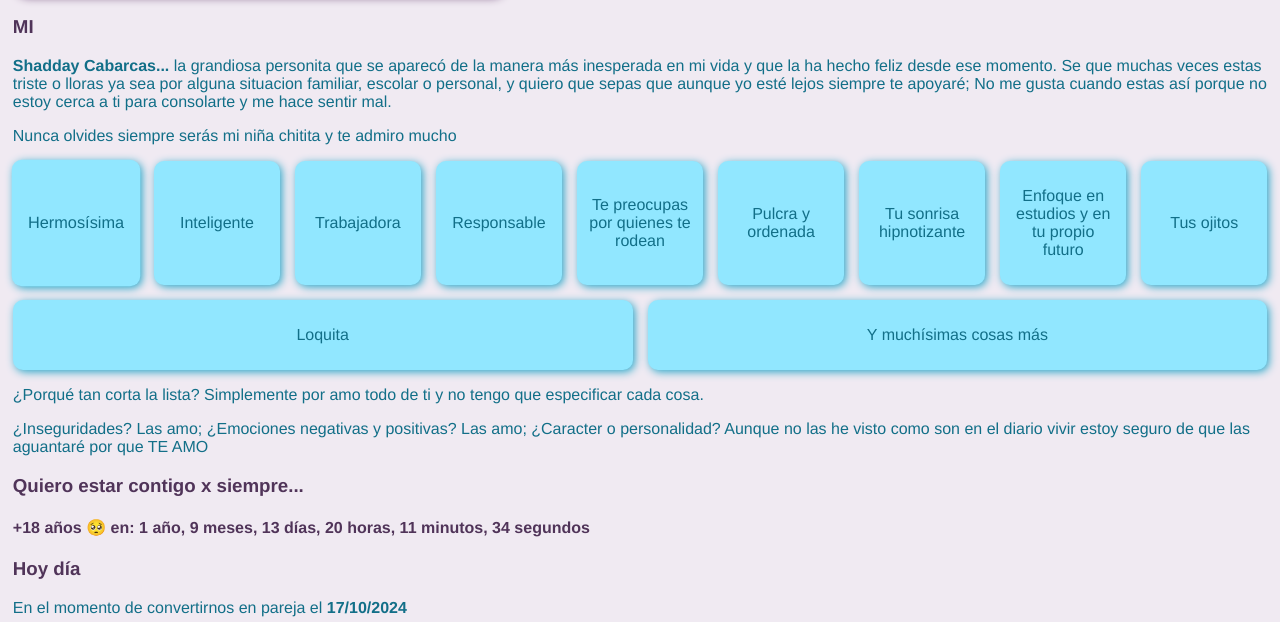
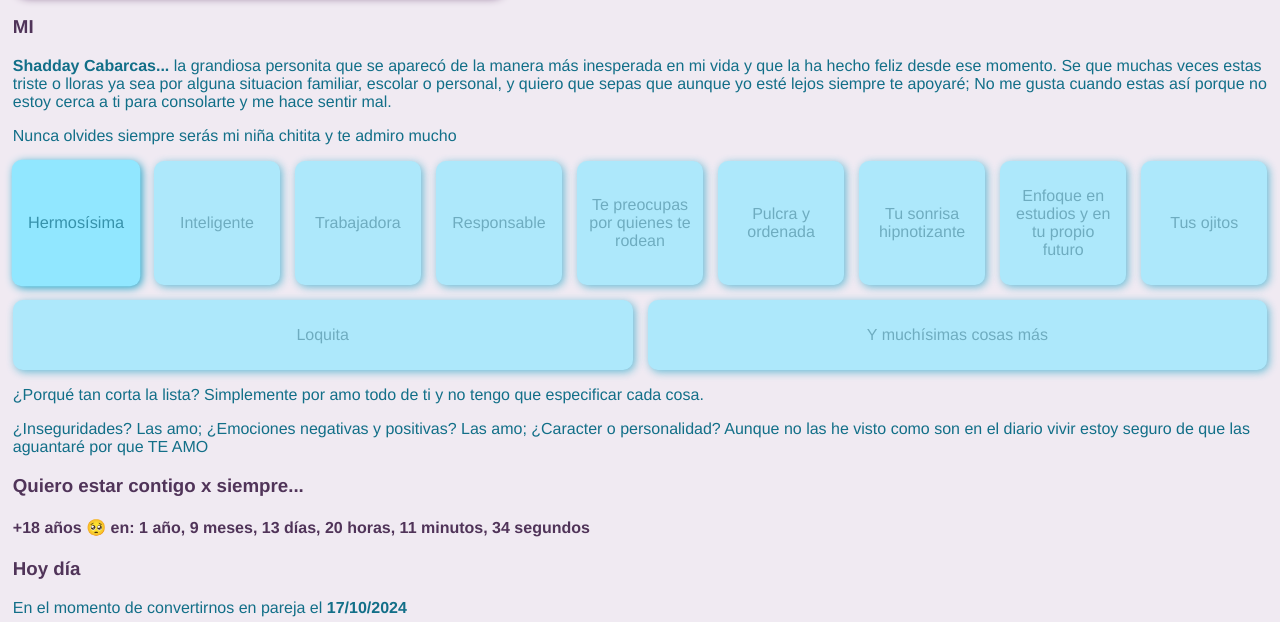
Before and after one commit to Sparking123/Sparking123.github.io, a plain HTML site: page index.html in a window 1280 px wide. In both pictures the pointer is over the element "Hermosísima". Shown: the part 6685-7307 px from the top of the page. Drawn offline with Linux system fonts and the light colour scheme.

Commit message:
Update style.css

```diff
--- a/styles/style.css
+++ b/styles/style.css
@@ -174,7 +174,7 @@ body {
     padding: 0;
 }
 
-.she_list:hover :not(.she_list_item:hover) && {
+.she_list:hover :not(.she_list_item:hover) {
     opacity: 0.7;
 }
 
```
